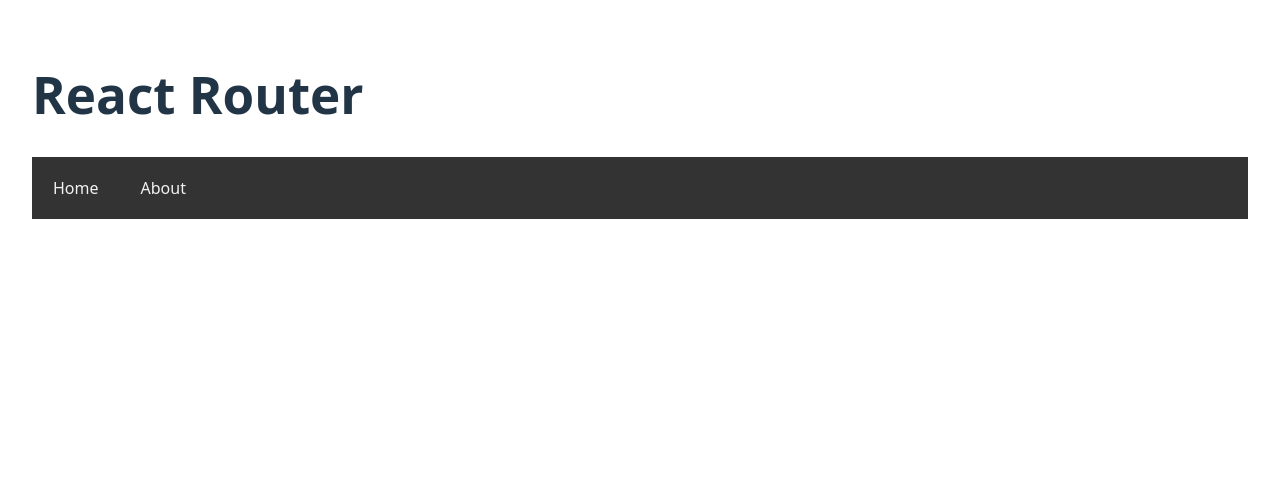
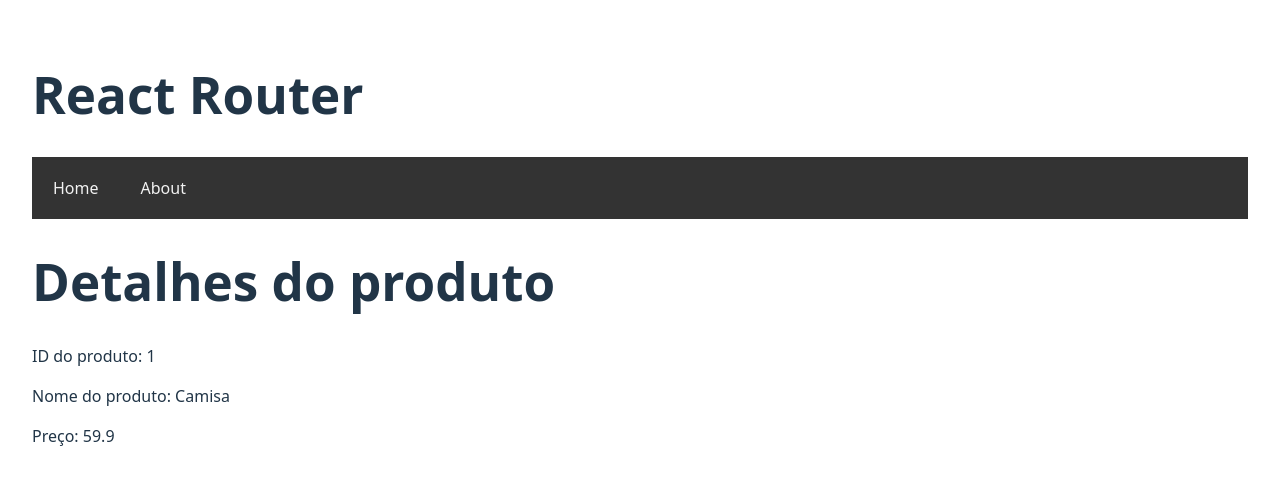
Before and after one commit to joao-vittorr/estudo-react-native, a React (Vite) app in the folder 8_react_router/reactrouter/: page /product/1 in a window 1280 px wide. Shown: the top 482 px of the page. Built offline with nearby package versions, Linux system fonts and the light colour scheme; data requests are answered from the project's data file.

Commit message:
Criando página para exibir detalhes do produto

```diff
--- a/8_react_router/reactrouter/src/App.jsx
+++ b/8_react_router/reactrouter/src/App.jsx
@@ -6,6 +6,7 @@
 // 2 - import das páginas
 import Home from './pages/Home'
 import About from './pages/About'
+import Product from './pages/Product'
 
 // 3 import dos componentes
 import Navbar from './components/Navbar'
@@ -19,6 +20,8 @@
         <Routes>
           <Route path="/" element={<Home />} />
           <Route path="/about" element={<About />} />
+          {/* route com parâmetro */}
+          <Route path="/product/:id" element={<Product />} />
         </Routes>
       </BrowserRouter>
     </>
--- a/8_react_router/reactrouter/src/pages/Home.jsx
+++ b/8_react_router/reactrouter/src/pages/Home.jsx
@@ -20,7 +20,7 @@
             <li key={item.id}>
               <h2>{item.name}</h2>
               <p>{item.description}</p>
-              <Link to={`/products/${item.id}`}>View Details</Link>
+              <Link to={`/product/${item.id}`}>View Details</Link>
             </li>
           ))}
       </ul>
--- /dev/null
+++ b/8_react_router/reactrouter/src/pages/Product.jsx
@@ -0,0 +1,28 @@
+import React from 'react'
+import { useParams } from 'react-router-dom'
+import { useFetch } from '../hooks/useFetch'
+
+const Product = () => {
+    // 4 - capturar o parâmetro
+    const { id } = useParams();
+    // carregar os dados do produto usando o id
+    const url = `http://localhost:3000/products/${id}`;
+    const { data: product, loading, error } = useFetch(url);
+
+  return (
+    <div>
+        <h1>Detalhes do produto</h1>
+        {loading && <p>Loading...</p>}
+        {error && <p>Error: {error}</p>}
+        {product && (
+          <>
+            <p>ID do produto: {product.id}</p>
+            <p>Nome do produto: {product.name}</p>
+            <p>Preço: {product.price}</p>
+          </>
+        )}
+    </div>
+  )
+}
+
+export default Product;
```
